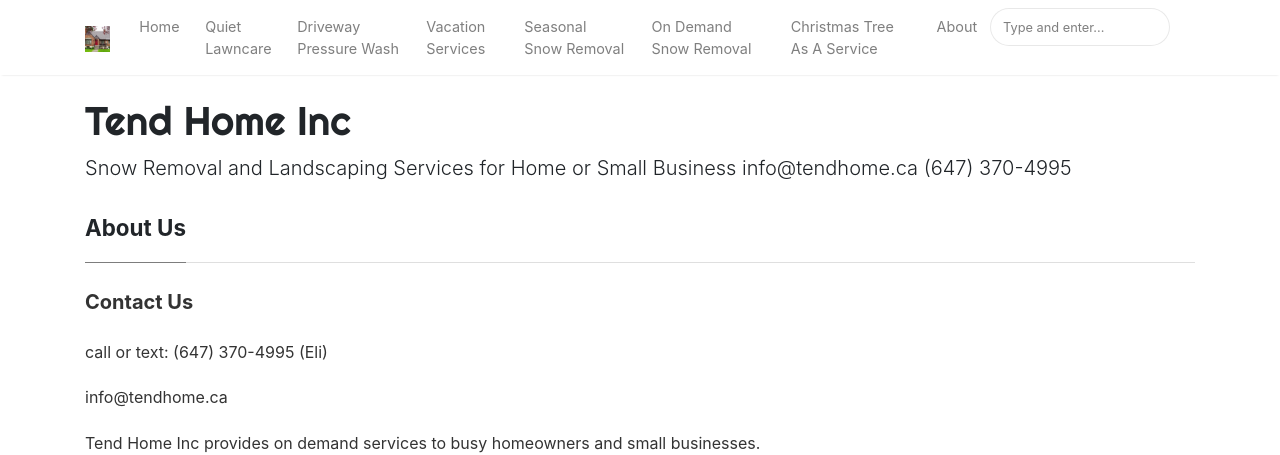
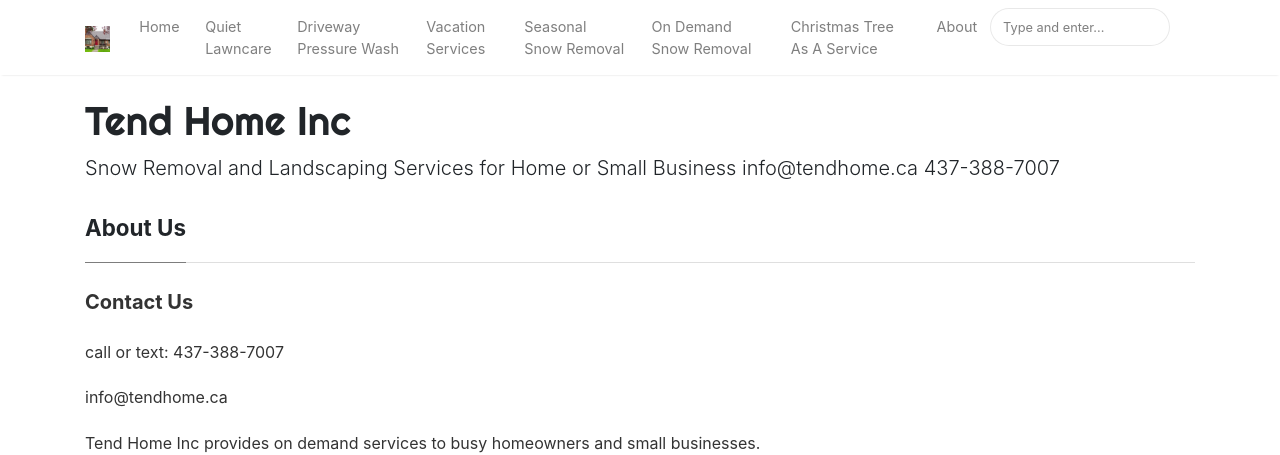
Before and after one commit to tendhome/site, a Jekyll site: the page built from _pages/about.md, in a window 1280 px wide. Shown: the top 455 px of the page. Built offline with Jekyll 4.4.1, drawn with Linux system fonts in a browser that asks for light colours; nearby versions of some CDN libraries.

```diff
--- a/_config.yml
+++ b/_config.yml
@@ -1,7 +1,7 @@
 # Site
 name: "Tend Home Inc"
 title: "TendHome"
-description: "Snow Removal and Landscaping Services for Home or Small Business info@tendhome.ca  (647) 370-4995"
+description: "Snow Removal and Landscaping Services for Home or Small Business info@tendhome.ca 437-388-7007"
 logo: 'assets/images/tendhome.jpg'
 favicon: 'assets/images/tendhome.jpg'
 include: ["_pages"]
--- a/_pages/about.md
+++ b/_pages/about.md
@@ -9,7 +9,7 @@ comments: true
     Contact Us
   </h5>
   <p>
-    call or text: (647) 370-4995 (Eli)
+    call or text: 437-388-7007
   </p>
   <p>
     info@tendhome.ca
```
Also changed, not shown: _posts/2020-02-29-pressure-wash.md (+9 -11 lines), 3 other files.
